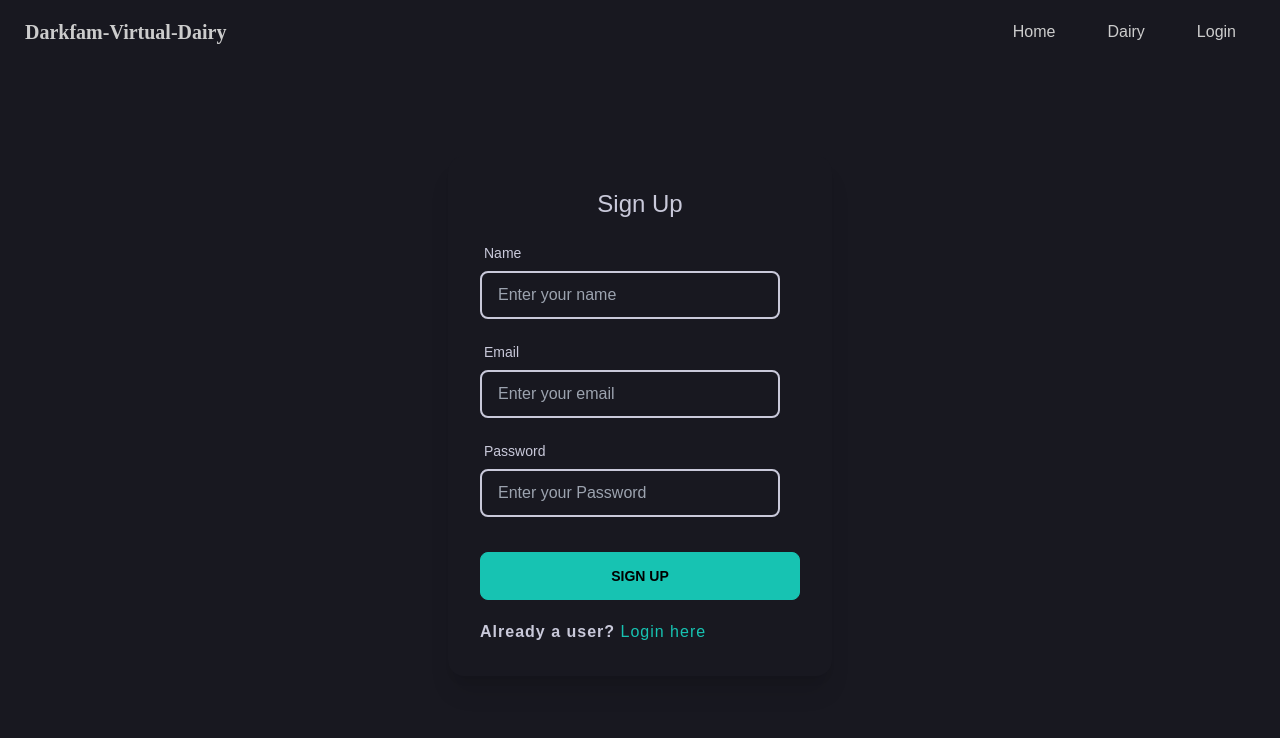
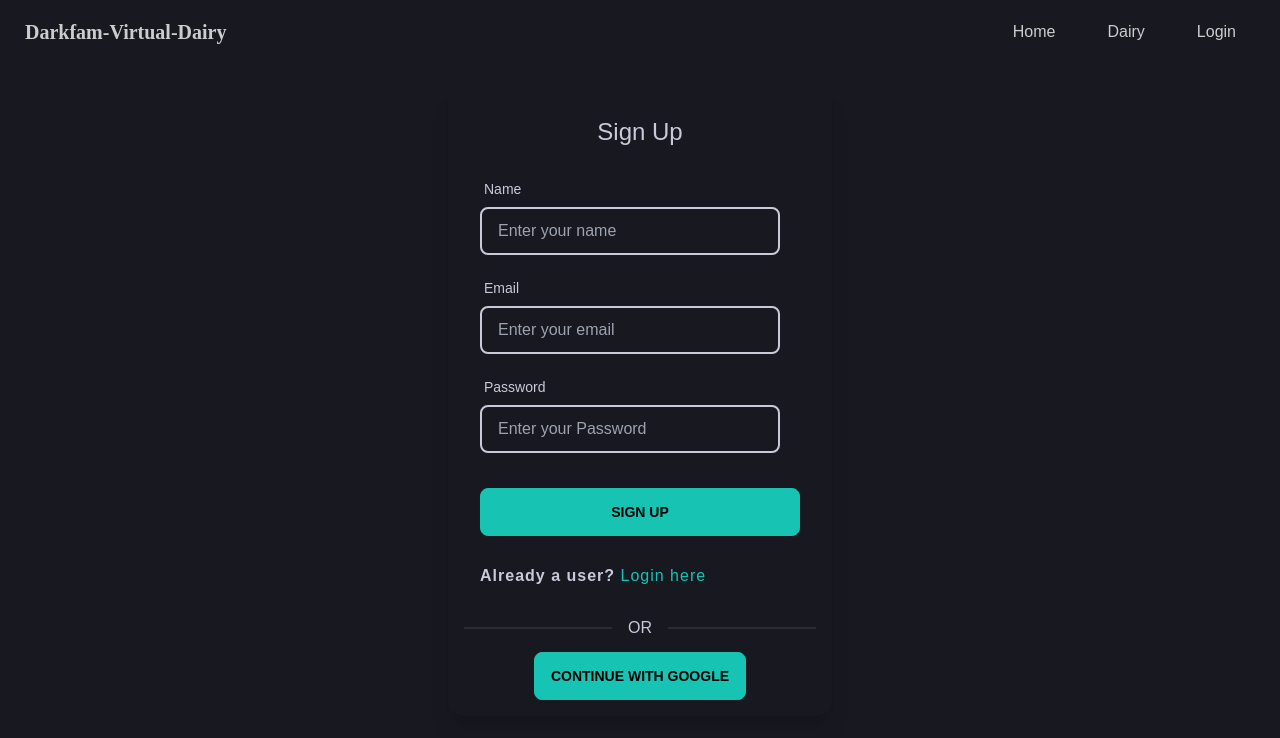
Before and after one commit to Noor-26/darkfam-virtual-dairy-client-site, a React (Create React App) app: page /register in a window 1280 px wide. Shown: the top 738 px of the page. Built offline with nearby package versions, Linux system fonts and the light colour scheme; no server answers.

Commit message:
social login with google created

```diff
--- a/src/Components/Login/Login/Login.js
+++ b/src/Components/Login/Login/Login.js
@@ -4,6 +4,7 @@ import { useForm } from 'react-hook-form';
 import { Link } from 'react-router-dom';
 import { toast } from 'react-toastify';
 import auth from '../../../firebase.init';
+import SocialLogin from '../../Shared/SocialLogin/SocialLogin';
 
 function Login() {
     const { register, handleSubmit, formState: { errors } } = useForm();
@@ -24,7 +25,7 @@ function Login() {
   return (
     <div className='flex h-[80vh] justify-center items-center '>
     <div className='card w-96 bg-base-100 shadow-xl p-4'>
-        <div className='card body p-4'>
+        <div className='card-body p-4'>
             <p className='text-center font bold text-2xl'>Login</p>
 
             <form onSubmit={handleSubmit(onSubmit)}>
@@ -72,9 +73,10 @@ function Login() {
 
                 <input type="submit" value="Login" className='btn btn-primary  w-full max-w-xs my-5' />
             </form>
-                    <p className='font-bold tracking-[1px]'>Don't have a account?<Link to="/register" className='text-primary font-medium'> Sign Up</Link> </p>
+                    <p className='font-bold tracking-[1px]'>Don't have an account?<Link to="/register" className='text-primary font-medium'> Sign Up</Link> </p>
 
         </div>
+    <SocialLogin/>
     </div>
 </div>
   )
--- a/src/Components/Login/Register/Register.js
+++ b/src/Components/Login/Register/Register.js
@@ -4,6 +4,7 @@ import { Link } from 'react-router-dom'
 import { useCreateUserWithEmailAndPassword, useUpdateProfile } from 'react-firebase-hooks/auth';
 import  { toast } from 'react-toastify'
 import auth from '../../../firebase.init';
+import SocialLogin from '../../Shared/SocialLogin/SocialLogin';
 
 function Register() {
   const { register, formState: { errors }, handleSubmit } = useForm();
@@ -28,9 +29,9 @@ if(user){
 }
 
   return (
-    <div className='flex h-[80vh] justify-center items-center pt-16'>
-    <div className='card w-96 bg-base-100 shadow-xl p-4 my-10 '>
-        <div className='card body p-4'>
+    <div className='flex h-auto justify-center '>
+    <div className='card w-96 bg-base-100 shadow-xl p-4 my-5 '>
+        <div className='card-body p-4'>
             <p className='text-center font bold text-2xl'>Sign Up</p>
 
             <form onSubmit={handleSubmit(onSubmit)}>
@@ -97,6 +98,7 @@ if(user){
 
 
         </div>
+        <SocialLogin/>
     </div>
     </div>
   )
--- /dev/null
+++ b/src/Components/Shared/SocialLogin/SocialLogin.js
@@ -0,0 +1,27 @@
+import React, { useEffect } from 'react'
+import auth from '../../../firebase.init';
+import { useSignInWithGoogle } from 'react-firebase-hooks/auth';
+import { toast } from 'react-toastify';
+
+function SocialLogin() {
+  const [signInWithGoogle, googleUser, googleLoading, googleError] = useSignInWithGoogle(auth);
+  useEffect(() => {
+    if( googleError){
+        toast.error(googleError.message)
+    }
+}, [googleError])
+  return (
+    <div>
+    <div className='divider'>OR</div>
+    <div className='text-center'>
+
+          <button
+              className="btn btn-primary mx-auto"
+              onClick={() => signInWithGoogle()}
+          >Continue with google</button>
+    </div>
+</div>
+  )
+}
+
+export default SocialLogin
--- a/src/firebase.init.js
+++ b/src/firebase.init.js
@@ -5,10 +5,10 @@ import { getAuth } from "firebase/auth";
 const firebaseConfig = {
   apiKey: process.env.REACT_APP_APIKEY,
   authDomain: process.env.REACT_APP_AUTHDOMAIN,
-  projectId: "darkfam-virtual-dairy",
+  projectId: process.env.REACT_APP_PROJECTID,
   storageBucket: process.env.REACT_APP_STORAGEBUCKET,
   messagingSenderId: process.env.REACT_APP_MESSAGINGSENDERID,
-  appId: "1:771090903302:web:f626f698990a0f8c352e87",
+  appId: process.env.REACT_APP_APPID,
   measurementId: process.env.REACT_APP_MEASUREMENTID
 };
 
```
